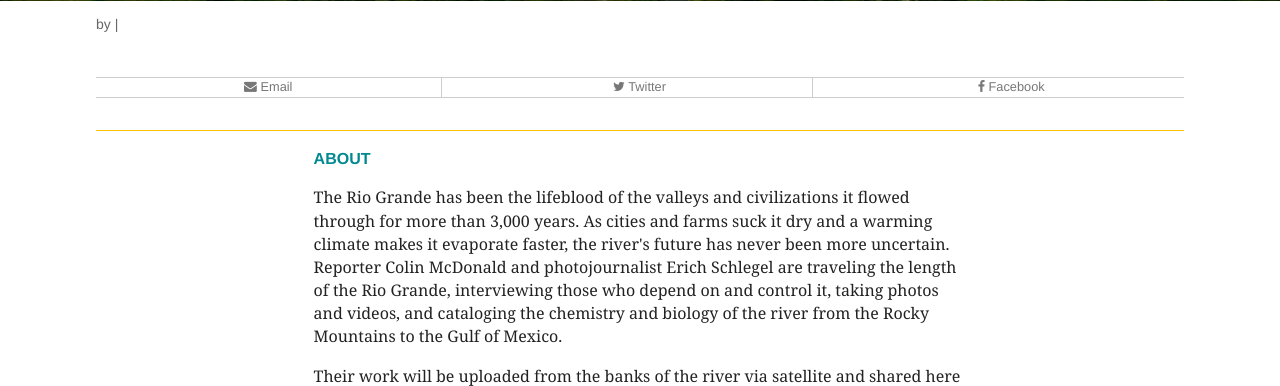
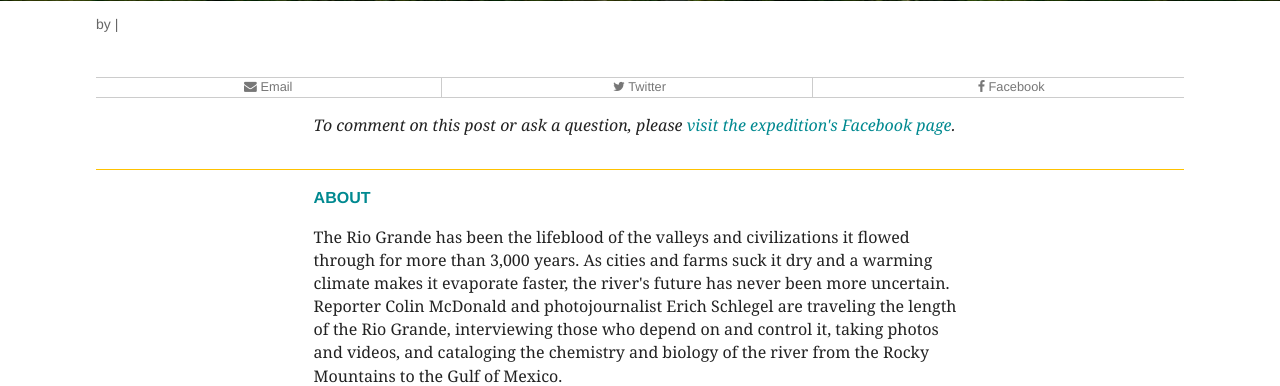
Before and after one commit to texastribune/riogrande.texastribune.org, a Django app: template riogrande/templates/story.html in a window 1280 px wide. Shown: the part 268-654 px from the top of the page. Run offline with Django 3.2, Linux system fonts and the light colour scheme; the template is opened without the code that fills it, so the values that code supplies are empty; style sheets or scripts are compiled from the project's sources; some libraries are stand-ins or nearby versions.

Commit message:
Add Facebook comment prompt to posts and stories

```diff
--- a/riogrande/templates/includes/day.html
+++ b/riogrande/templates/includes/day.html
@@ -34,6 +34,7 @@
       {% include 'includes/share.html' with object=day %}
       <div class="content-prose">
         {{ day.post_for.text|safe }}
+        <p><em>To comment on this post or ask a question, please <a href="https://www.facebook.com/RioGradeExpedition">visit the expedition's Facebook page</a>.</em></p>
       </div>
     </div>
   {% endif %}
--- a/riogrande/templates/story.html
+++ b/riogrande/templates/story.html
@@ -32,6 +32,7 @@
   {% include 'includes/share.html' with object=object %}
   <div class="content-prose">
     {{ object.text|safe }}
+    <p><em>To comment on this post or ask a question, please <a href="https://www.facebook.com/RioGradeExpedition">visit the expedition's Facebook page</a>.</em></p>
   </div>
 </div>
 
```
